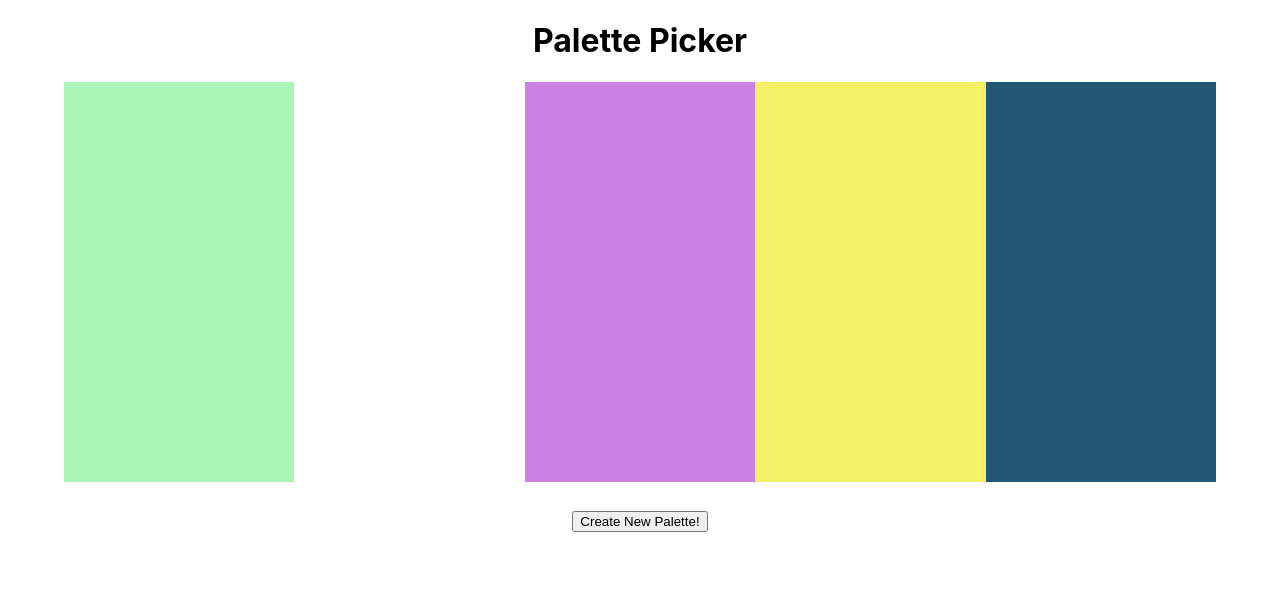
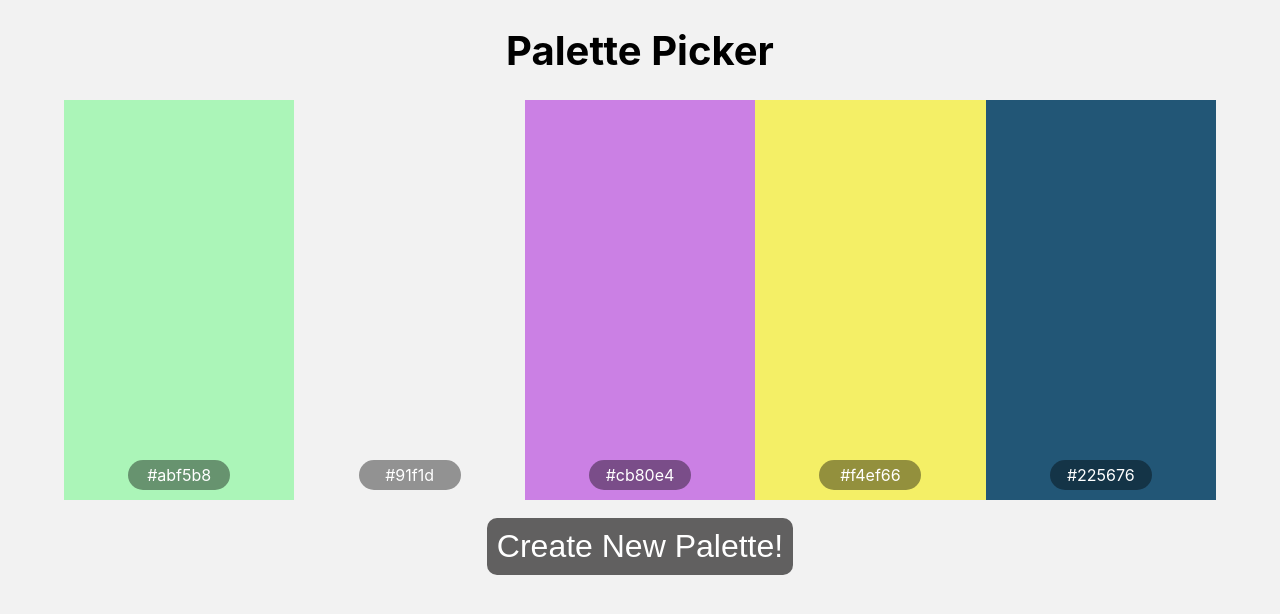
Before and after one commit to adamsjr8576/palette-picker-fe, a React (Create React App) app: page / in a window 1280 px wide. Shown: the top 614 px of the page. Built offline with nearby package versions, Linux system fonts and the light colour scheme.

Commit message:
Add background color and style button

```diff
--- a/src/Components/Header/Header.js
+++ b/src/Components/Header/Header.js
@@ -3,8 +3,8 @@ import './Header.scss';
 
 const Header = () => {
   return (
-    <header>
-      <h1>Palette Picker</h1>
+    <header className="main-header">
+      <h1 className="header-title">Palette Picker</h1>
     </header>
   )
 }
--- a/src/Components/Header/Header.scss
+++ b/src/Components/Header/Header.scss
@@ -0,0 +1,11 @@
+.main-header {
+  height: 100px;
+  display: flex;
+  align-items: center;
+  justify-content: center;
+}
+
+.header-title {
+  font-size: 2.5em;
+  margin: 0;
+}
--- a/src/Containers/App/App.scss
+++ b/src/Containers/App/App.scss
@@ -1,3 +1,5 @@
 .App {
   text-align: center;
+  background-color: #F2F2F2;
+  height: 100vh;
 }
--- a/src/Containers/PaletteCard/PaletteCard.js
+++ b/src/Containers/PaletteCard/PaletteCard.js
@@ -6,6 +6,9 @@ const PaletteCard = ({ hexCode }) => {
 
   return (
     <article className="palatte-article" style={{backgroundColor: `${hexCode}`}}>
+      <section className="hex-code-section">
+        <p className="hex-p">{hexCode}</p>
+      </section>
     </article>
   );
 }
--- a/src/Containers/PaletteCard/PaletteCard.scss
+++ b/src/Containers/PaletteCard/PaletteCard.scss
@@ -1,4 +1,22 @@
 .palatte-article {
   width: 250px;
   height: 400px;
+  display: flex;
+  flex-direction: column;
+  align-items: center;
+  justify-content: flex-end;
 }
+
+.hex-code-section {
+  width: 40%;
+  min-width: 65px;
+  border-radius: 20px;
+  background-color: rgba(0, 0, 0, .4);
+  padding: 5px;
+  margin-bottom: 10px;
+  color: white;
+}
+
+.hex-p {
+  margin: 0;
+}
--- a/src/Containers/PaletteGenerator/PaletteGenerator.scss
+++ b/src/Containers/PaletteGenerator/PaletteGenerator.scss
@@ -3,7 +3,7 @@
   flex-direction: column;
   align-items: center;
   justify-content: space-between;
-  height: 450px;
+  height: 475px;
 }
 
 .palette-card-section {
@@ -12,3 +12,27 @@
   justify-content: center;
   width: 90%;
 }
+
+.palette-button {
+  font-size: 2em;
+  padding: 10px;
+  border-radius: 10px;
+  border: 0;
+  outline: none;
+  background-color: #616060;
+  color: white;
+  cursor: pointer;
+}
+
+.palette-button:hover {
+  box-shadow: 3px 5px #203246;
+}
+
+.palette-button:focus {
+  border: 2px solid #203246;
+}
+
+.palette-button:active {
+  transform: translate(3px, 3px);
+  box-shadow: 1px 2px #203246;
+}
```
